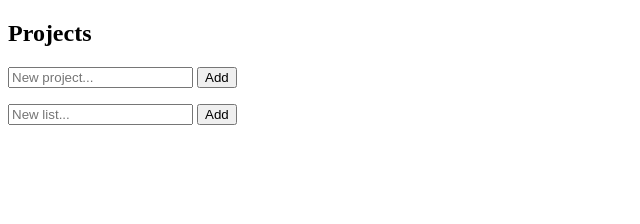
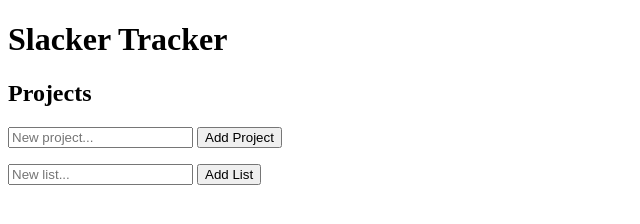
Before and after one commit to krig6/odin-todo, a website built with webpack: page src/template.html in a window 1280 px wide. Shown: the whole page, without its empty margins (0-640 px from the left). Built offline with nearby package versions, Linux system fonts and the light colour scheme.

Commit message:
chore(template): improve heading semantics and button labels
- Changes project panel heading from `<h1>` to `<h2>`
- Updates todo modal title from `<h2>` to `<h3>`
- Updates `Add` buttons to `Add Project` and `Add List` for clarity
- Adjusts HTML structure for consistency

```diff
--- a/src/template.html
+++ b/src/template.html
@@ -12,33 +12,36 @@
 
 <body>
   <div id="app" class="app">
+    <header class="app_header">
+      <h1 class="app__title">Slacker Tracker</h1>
+    </header>
 
     <aside id="project-panel" class="app__sidebar">
-      <h1 class="project-panel__title">Projects</h1>
-
-      <ul id="project-list" class="project-panel__list">
-      </ul>
+      <h2 class="project-panel__title">Projects</h2>
 
       <form id="add-project-form" class="project-panel__form">
         <input type="text" id="project-input" class="project-panel__input" placeholder="New project..." required />
-        <button type="submit" class="project-form__btn">Add</button>
+        <button type="submit" class="project-form__btn">Add Project</button>
       </form>
+
+      <ul id="project-list" class="project-panel__list"></ul>
 
     </aside>
 
     <main id="content" class="app__main">
-      <ul id="list-container" class="list-container"></ul>
 
       <form id="add-list-form" class="list-panel__form">
         <input type="text" id="list-input" class="list-panel__input" placeholder="New list..." required />
-        <button type="submit" class="list-form__btn">Add</button>
+        <button type="submit" class="list-form__btn">Add List</button>
       </form>
+
+      <ul id="list-container" class="list-container"></ul>
     </main>
 
     <dialog id="todo-modal" class="modal">
       <form id="todo-form" class="todo-modal__form">
         <header class="todo-modal__header">
-          <h2 class="todo-modal__title">Add Todo</h2>
+          <h3 class="todo-modal__title">Add Todo</h3>
           <button type="button" class="todo-modal__close">
             <i class="bx bx-x"></i>
           </button>
```
